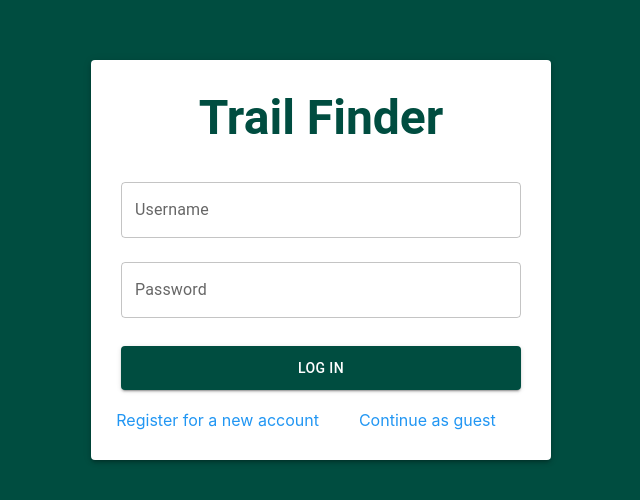
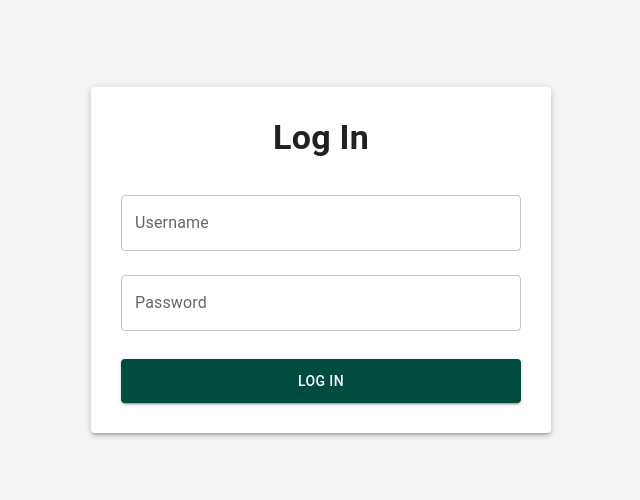
Before and after one commit to eyma-usc/CS201-Hiking-App, a React (Create React App) app in the folder frontend/: page / in a window 1280 px wide. Shown: the part 140-640 px from the top of the page, without its empty margins (319-959 px from the left). Built offline with nearby package versions, Linux system fonts and the light colour scheme.

Commit message:
login register ui

```diff
--- a/frontend/src/components/Auth/RegisterForm.js
+++ b/frontend/src/components/Auth/RegisterForm.js
@@ -34,12 +34,10 @@ const RegisterForm = () => {
     if (!validateForm()) return;
 
     try {
-      // Make registration API call
-	  const response = await axios.post("http://localhost:3000/register", formData);
+      const response = await axios.post("/api/register", formData);
 
-      // Show success message
       setMessage("Registration successful! Redirecting to login...");
-      setTimeout(() => navigate("/"), 2000); // Redirect to login page after 2 seconds
+      setTimeout(() => navigate("/"), 2000);
     } catch (error) {
       setMessage("Registration failed. Please try again.");
     }
@@ -51,7 +49,12 @@ const RegisterForm = () => {
       justifyContent="center"
       alignItems="center"
       height="100vh"
-      style={{ backgroundColor: "#004d40" }}
+      style={{
+        backgroundImage: "url('/shutterstock_2485740385.jpg')",
+        backgroundSize: "cover",
+        backgroundPosition: "center",
+        backgroundRepeat: "no-repeat",
+      }}
     >
       <Paper
         elevation={3}
@@ -59,6 +62,10 @@ const RegisterForm = () => {
           padding: "30px",
           width: "400px",
           textAlign: "center",
+          background: "linear-gradient(to bottom, #8d5524, #c68642)",
+          borderRadius: "15px",
+          boxShadow: "0px 4px 8px rgba(0, 0, 0, 0.3)",
+          color: "#fff",
         }}
       >
         <Typography
@@ -66,7 +73,8 @@ const RegisterForm = () => {
           style={{
             marginBottom: "20px",
             fontWeight: "bold",
-            color: "#004d40",
+            color: "#fff",
+            textShadow: "2px 2px 4px rgba(0, 0, 0, 0.6)",
           }}
         >
           Join Trail Finder
@@ -81,6 +89,14 @@ const RegisterForm = () => {
             helperText={errors.firstName}
             fullWidth
             margin="normal"
+            InputLabelProps={{ style: { color: "#fff" } }}
+            InputProps={{
+              style: {
+                color: "#fff",
+                backgroundColor: "#6a4115",
+                borderRadius: "5px",
+              },
+            }}
           />
           <TextField
             label="Last Name"
@@ -91,6 +107,14 @@ const RegisterForm = () => {
             helperText={errors.lastName}
             fullWidth
             margin="normal"
+            InputLabelProps={{ style: { color: "#fff" } }}
+            InputProps={{
+              style: {
+                color: "#fff",
+                backgroundColor: "#6a4115",
+                borderRadius: "5px",
+              },
+            }}
           />
           <TextField
             label="Email"
@@ -102,6 +126,14 @@ const RegisterForm = () => {
             helperText={errors.email}
             fullWidth
             margin="normal"
+            InputLabelProps={{ style: { color: "#fff" } }}
+            InputProps={{
+              style: {
+                color: "#fff",
+                backgroundColor: "#6a4115",
+                borderRadius: "5px",
+              },
+            }}
           />
           <TextField
             label="Password"
@@ -113,6 +145,14 @@ const RegisterForm = () => {
             helperText={errors.password}
             fullWidth
             margin="normal"
+            InputLabelProps={{ style: { color: "#fff" } }}
+            InputProps={{
+              style: {
+                color: "#fff",
+                backgroundColor: "#6a4115",
+                borderRadius: "5px",
+              },
+            }}
           />
           <Button
             type="submit"
@@ -120,16 +160,23 @@ const RegisterForm = () => {
             fullWidth
             style={{
               marginTop: "20px",
-              backgroundColor: "#004d40",
+              backgroundColor: "#3e2723",
               color: "#fff",
               padding: "10px",
+              fontSize: "18px",
+              fontWeight: "bold",
+              borderRadius: "5px",
+              textTransform: "none",
             }}
           >
             Create Account
           </Button>
         </form>
         {message && (
-          <Typography color={message.includes("successful") ? "primary" : "error"} style={{ marginTop: "10px" }}>
+          <Typography
+            color={message.includes("successful") ? "primary" : "error"}
+            style={{ marginTop: "10px" }}
+          >
             {message}
           </Typography>
         )}
--- a/frontend/src/pages/LoginPage.js
+++ b/frontend/src/pages/LoginPage.js
@@ -1,23 +1,22 @@
-import React, { useState } from "react";
-import { useNavigate } from "react-router-dom";
-import { TextField, Button, Typography, Box, Paper, Link } from "@mui/material";
+import React, { useState } from 'react';
+import { TextField, Button, Typography, Box, Paper } from '@mui/material';
 
-const LoginPage = () => {
-  const [formData, setFormData] = useState({ username: "", password: "" });
-  const [errorMessage, setErrorMessage] = useState("");
-  const navigate = useNavigate();
+const LoginForm = ({ onLogin }) => {
+  const [formData, setFormData] = useState({ username: '', password: '' });
+  const [message, setMessage] = useState('');
 
   const handleChange = (e) => {
     setFormData({ ...formData, [e.target.name]: e.target.value });
   };
 
-  const handleSubmit = (e) => {
+  const handleSubmit = async (e) => {
     e.preventDefault();
-    // Simulate login
-    if (formData.username === "guest" && formData.password === "guest") {
-      navigate("/dashboard"); // Navigate to dashboard
-    } else {
-      setErrorMessage("Invalid credentials. Please try again.");
+    try {
+      // Simulate successful login response
+      const role = 'user'; // Replace with actual role logic
+      onLogin(role); // Inform parent component of successful login
+    } catch (error) {
+      setMessage('Login failed. Please try again.');
     }
   };
 
@@ -27,21 +26,18 @@ const LoginPage = () => {
       justifyContent="center"
       alignItems="center"
       height="100vh"
-      style={{ backgroundColor: "#004d40" }}
+      style={{ backgroundColor: '#f4f4f4' }}
     >
       <Paper
         elevation={3}
         style={{
-          padding: "30px",
-          width: "400px",
-          textAlign: "center",
+          padding: '30px',
+          width: '400px',
+          textAlign: 'center',
         }}
       >
-        <Typography
-          variant="h3"
-          style={{ marginBottom: "20px", fontWeight: "bold", color: "#004d40" }}
-        >
-          Trail Finder
+        <Typography variant="h4" style={{ marginBottom: '20px', fontWeight: 'bold' }}>
+          Log In
         </Typography>
         <form onSubmit={handleSubmit}>
           <TextField
@@ -66,46 +62,23 @@ const LoginPage = () => {
             variant="contained"
             fullWidth
             style={{
-              marginTop: "20px",
-              backgroundColor: "#004d40",
-              color: "#fff",
-              padding: "10px",
+              marginTop: '20px',
+              backgroundColor: '#004d40',
+              color: '#fff',
+              padding: '10px',
             }}
           >
             Log In
           </Button>
         </form>
-        {errorMessage && (
-          <Typography color="error" style={{ marginTop: "10px" }}>
-            {errorMessage}
+        {message && (
+          <Typography color="error" style={{ marginTop: '10px' }}>
+            {message}
           </Typography>
         )}
-        <Box marginTop="20px">
-          <Link
-            href="/register"
-            style={{
-              textDecoration: "none",
-              color: "#2196f3",
-              marginRight: "30px",
-              marginLeft: "-30px",
-            }}
-          >
-            Register for a new account
-          </Link>
-          <Link
-            href="/dashboard"
-            style={{
-              textDecoration: "none",
-              color: "#2196f3",
-              marginLeft: "10px",
-            }}
-          >
-            Continue as guest
-          </Link>
-        </Box>
       </Paper>
     </Box>
   );
 };
 
-export default LoginPage;
+export default LoginForm;
```
